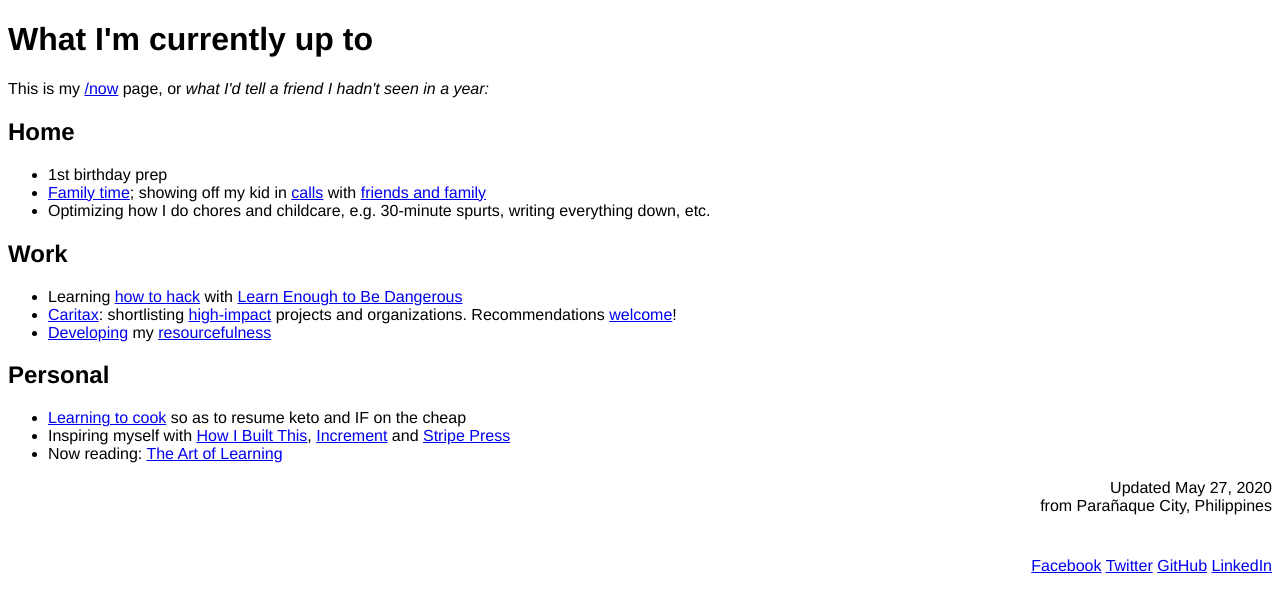
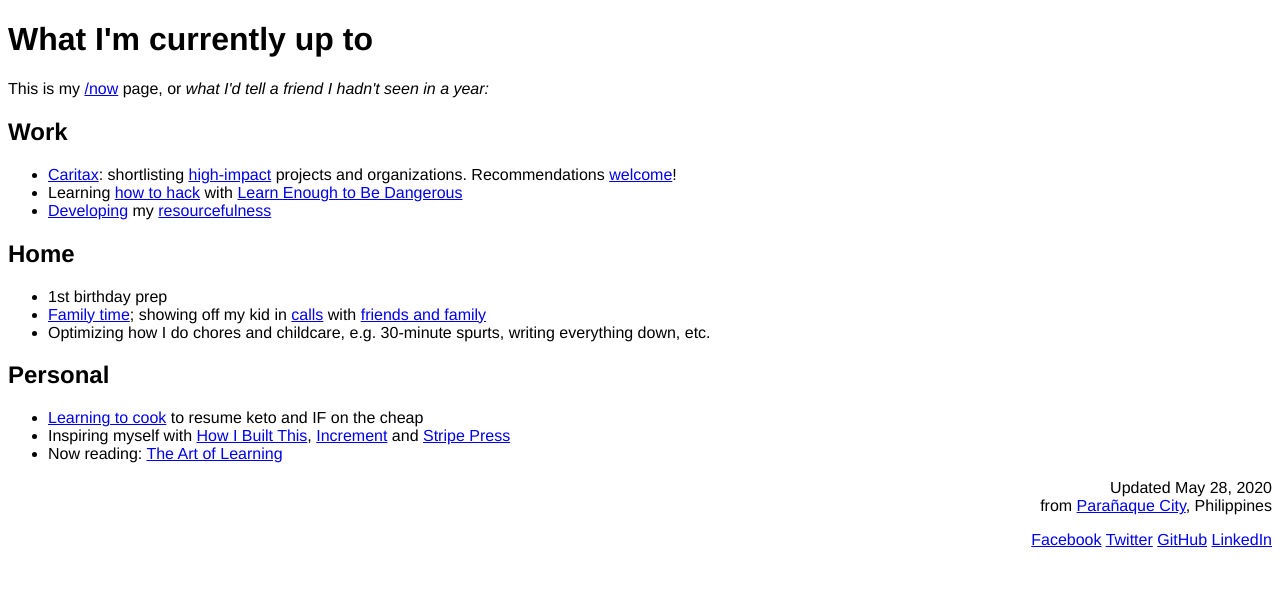
Before and after one commit to patrickroxas/patrickroxas.github.io, a Jekyll site: the page now.html, which Jekyll copies as it is, in a window 1280 px wide. Shown: the top 612 px of the page. Built offline with Jekyll 4.4.1, drawn with Linux system fonts in a browser that asks for light colours.

Commit message:
reverse work and home, may 28, pque link

```diff
--- a/now.html
+++ b/now.html
@@ -8,7 +8,8 @@
 		div, p {
 		position:relative;
 		text-align: right;
-		padding-bottom: 2%;
+		/*padding-bottom: 2%;*/
+		margin-top:1vh;;
 		}
 
 	</style>
@@ -22,36 +23,33 @@
 <body>
 
 
+<h2>Work</h2>
+	<ul>
+		<li><a href="https://twitter.com/caritaxHQ" rel="noopener noreferrer" target="_blank">Caritax</a>: shortlisting <a href="https://ncase.me/covid-19/" rel="noopener noreferrer" target="_blank">high-impact</a> projects and organizations. Recommendations <a href="mailto:patrick@caritax.com?subject=High Impact Charity
+&body=This a charity that's fighting effectively against the effects of COVID-19">welcome</a>!</li>
+		<li>Learning <a href="http://www.catb.org/~esr/faqs/hacker-howto.html#what_is" rel="noopener noreferrer" target="_blank">how to hack</a> with <a href="https://www.learnenough.com/scholarship" rel="noopener noreferrer" target="_blank">Learn Enough to Be Dangerous</a></li>
+		<li><a href="https://altshuller.ru/trtl/index.asp" rel="noopener noreferrer" target="_blank">Developing</a> my <a href="http://www.paulgraham.com/relres.html" rel="noopener noreferrer" target="_blank">resourcefulness</a></li>
+	</ul>
+
 <h2>Home</h2>
 	<ul>
 		<li>1st birthday prep</li>
 		<li><a href="https://waitbutwhy.com/2015/12/the-tail-end.html" rel="noopener noreferrer" target="_blank">Family time</a>; showing off my kid in <a href="mailto:jpbroxas@gmail.com?subject=Call
 &body=These are the times I'm available:">calls</a> with <a href="https://sivers.org/hundreds" rel="noopener noreferrer" target="_blank">friends and family</a></li>
 		<li>Optimizing how I do chores and childcare, e.g. 30-minute spurts, writing everything down, etc.</li>
-
-	</ul>
-
-<h2>Work</h2>
-	<ul>
-		<li>Learning <a href="http://www.catb.org/~esr/faqs/hacker-howto.html#what_is" rel="noopener noreferrer" target="_blank">how to hack</a> with <a href="https://www.learnenough.com/scholarship" rel="noopener noreferrer" target="_blank">Learn Enough to Be Dangerous</a></li>
-		<li><a href="https://twitter.com/caritaxHQ" rel="noopener noreferrer" target="_blank">Caritax</a>: shortlisting <a href="https://ncase.me/covid-19/" rel="noopener noreferrer" target="_blank">high-impact</a> projects and organizations. Recommendations <a href="mailto:patrick@caritax.com?subject=High Impact Charity
-&body=This a charity that's fighting effectively against the effects of COVID-19">welcome</a>!</li>
-		<li><a href="http://www.paulgraham.com/gba.html" rel="noopener noreferrer" target="_blank">Developing</a> my <a href="http://www.paulgraham.com/relres.html" rel="noopener noreferrer" target="_blank">resourcefulness</a></li>
 	</ul>
 
 <h2>Personal</h2>
 	<ul>
-		<li><a href="https://fourhourchef.com" rel="noopener noreferrer" target="_blank">Learning to cook</a> so as to resume keto and IF on the cheap</li>
+		<li><a href="https://fourhourchef.com" rel="noopener noreferrer" target="_blank">Learning to cook</a> to resume keto and IF on the cheap</li>
 		<li>Inspiring myself with <a href="https://www.npr.org/podcasts/510313/how-i-built-this" rel="noopener noreferrer" target="_blank">How I Built This</a>, <a href="https://increment.com/issues/" rel="noopener noreferrer" target="_blank">Increment</a> and <a href="https://press.stripe.com/" rel="noopener noreferrer" target="_blank">Stripe Press</a></li>
 		<li>Now reading: <a href="https://www.joshwaitzkin.com/the-art-of-learning" rel="noopener noreferrer" target="_blank">The Art of Learning</a></li>
-
-
 	</ul>
 
 
 	<p>
-		Updated May 27, 2020 <br>
-		from Parañaque City, Philippines
+		Updated May 28, 2020 <br>
+		from <a href="https://en.wikipedia.org/wiki/Para%C3%B1aque" rel="noopener noreferrer" target="_blank">Parañaque City</a>, Philippines
 	</p>
 	<div>
 		<a href="https://web.facebook.com/patrickrxs" rel="noopener noreferrer" target="_blank">Facebook</a>
```
